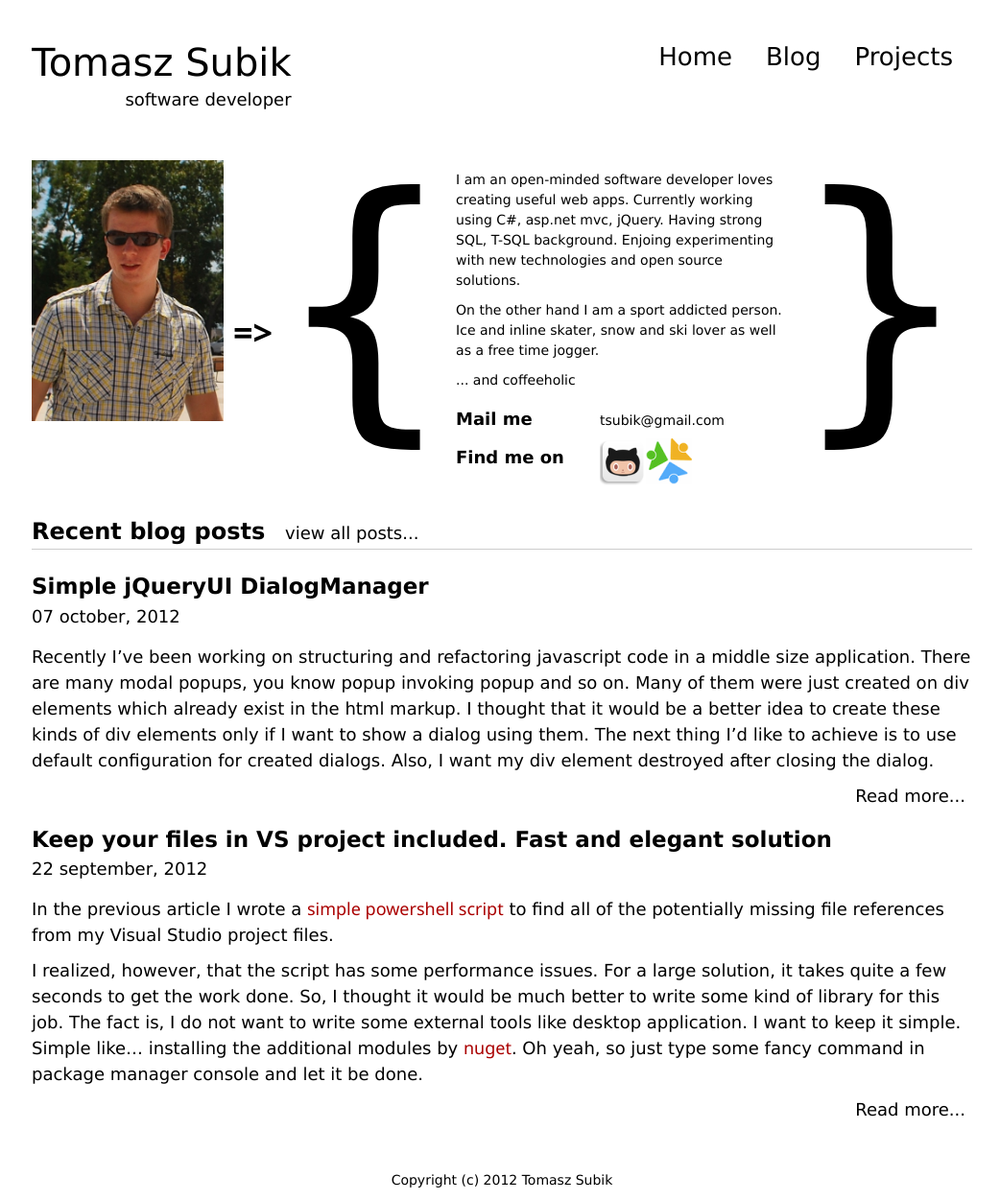
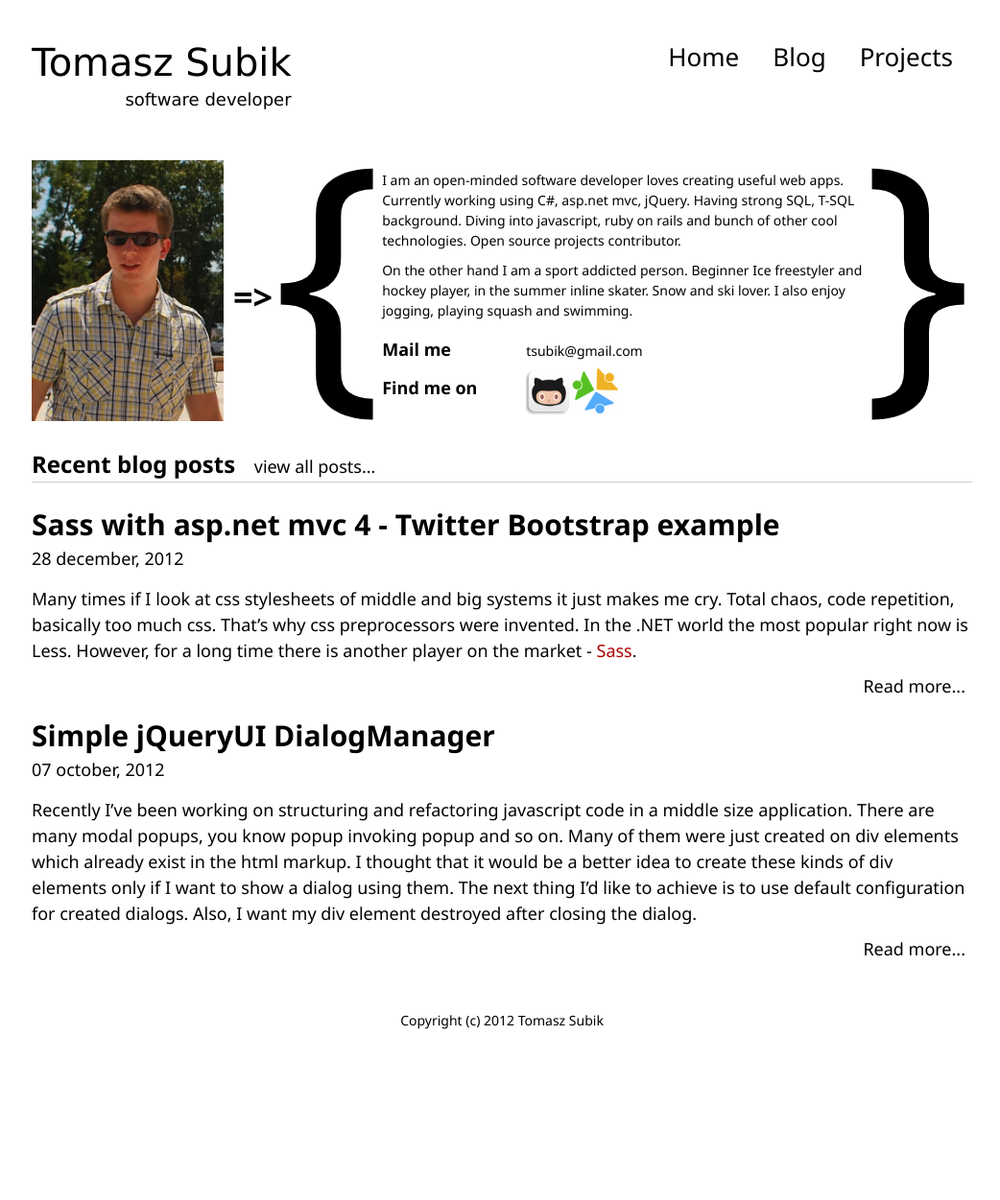
Before and after one commit to tsubik/tsubik, a Jekyll site: the page built from index.html, in a window 1280 px wide. Shown: the whole page at 96% size, without its empty margins (117-1159 px from the left). Built offline with Jekyll 4.4.1, drawn with Linux system fonts in a browser that asks for light colours; after the commit the page ends 1084 px from its top, so only the background shows below that.

Commit message:
some css improvements, ending sass post

```diff
--- a/_layouts/layout.html
+++ b/_layouts/layout.html
@@ -3,6 +3,7 @@
 <head>
     <meta charset="utf-8" />
     <meta name="viewport" content="width=device-width, initial-scale=1.0">
+    <meta name="description" content="Open-minded software developer who loves creating useful web apps (C#, asp.net mvc, jQuery, javascript, ruby on rails)">
     <title>{{ page.title }}</title>
     <link href="/css/reset.css" rel="stylesheet" type="text/css" />
     <link href="/css/Site.css" rel="stylesheet" type="text/css" />
--- a/_posts/blog/2012-12-28-twitter-bootstrap-aspnet-sass.md
+++ b/_posts/blog/2012-12-28-twitter-bootstrap-aspnet-sass.md
@@ -1,40 +1,39 @@
 ---
 layout: post
-title: "Twitter bootstrap with asp.net mvc 4 and SASS"
+title: "Sass with asp.net mvc 4 - Twitter Bootstrap example"
 categories: ["post"]
-tags: ["twitter","aspnet","sass"]
+tags: ["twitter","aspnet","sass","mvc"]
 date: 2012-12-28
 author: "Tomasz Subik"
-permalink: /blog/twitter-bootstrap-aspnetmvc4-sass/
--
+permalink: /blog/sass-with-aspnet-mvc4-twitter-bootstrap-example/
+---
 
-Many times if I look at css stylesheets of middle and big systems it just makes me cry or even vomit. Total chaos, code repetition, basicallt too much css. That's why css preprocessors were invented. In the .NET world the most popular right now is Less. However, for a long time there is another player on the market - [Sass][Sass]. <!-- more -->And that is what this post will be about - Sass along with asp.net (no matter mvc or not). If anyone doesn't know what Sass is, [check it out][Sass]. In a nutshell it is CSS preprocessor giving you much more power to create your stylesheets (nesting, mixing, variables, etc.). Blablabla... anyway in comparisons to less, sass is the winner, but you will choose whichever you like more.
+Many times if I look at css stylesheets of middle and big systems it just makes me cry. Total chaos, code repetition, basically too much css. That's why css preprocessors were invented. In the .NET world the most popular right now is Less. However, for a long time there is another player on the market - [Sass][Sass]. <!--more-->And that is what this post will be about - Sass along with asp.net (no matter mvc or not). If anyone doesn't know what Sass is, [check it out][Sass]. In a nutshell it is CSS preprocessor giving you much more power to create your stylesheets (nesting, mixing, variables, etc.). Blablabla... anyway in many comparisons to less, sass is the winner, but you will choose whichever you like more.
 There are some posts over the Internet describing how to use Sass with asp.net, but I want to show you how I'm using it and what I am avoiding.
 
 Pre-requirements
 ----------------
 
 Simple list what do we need to start playing around Sass:
+
 - Sass preprocessor engine
 - VS syntax highlight
 - something for debugging in the browser
 
 What I am using:
-- Compass as a preprocessor. You need to install ruby envoirement and then simple using your favorite console shell
-<noscript><pre>
-gem install compass
-</pre></noscript>
-<script src="https://gist.github.com/4457378.js?file=install_compass"></script>
 
+- [Compass][Compass] which using Sass as a preprocessor. You need to [install ruby][Ruby_For_Windows] envoirement and then simple using your favorite console shell
+<code>gem install compass</code>
 - For syntax highlighting I am using [Web Essentials][Web_Essentials] - I highly recommend this extension. Sass support is a new feature there and soon will be much better.
 - For development, debugging - Chrome development tools (for firefox users - [FireSass][FireSass])
 
 Ok. So what I am avoiding:
-1. Mindscape Web Workbench. Why??
+
+- Mindscape Web Workbench. Why??
 	- It's too heavy
 	- "Go Pro" everywhere. I'm sick of it. Want to comment a line in your .scss file using VS's shortcut - "commenting is only in pro version" - WTF? Are you kidding me?
 	- It using compass so.. do not rely on some commercial tools, when it is soo simple to use what they are using.
-2. That's it
+- That's it
 
 I recommend installing stuff I am using, but if you do not want install ruby and compass manually and you are "console hater" you can start with Web Workbench (it is using compass so ruby will be installed anyway).
 
@@ -45,79 +44,85 @@
 We don't want to build solution from scratch that's why we will use twitter bootstrap nuget package.
 
 First steps.
+
 1. Create new empty MVC 4 project.
-2. Install packages
+2. Install packages.
+
 <noscript><pre>
-PM> Install-Package twitter.bootstrap.mvc4
-PM> Install-Package twitter.bootstrap.mvc4.sample
+	PM> Install-Package twitter.bootstrap.mvc4
+	PM> Install-Package twitter.bootstrap.mvc4.sample
 </pre></noscript>
-<script src="https://gist.github.com/4457378.js?file=install_packages"></script>
+<script src="https://gist.github.com/4457378.js?file=install_packages"> </script>
 
 That's it. Fire up application and see what we got so far.
+
+![ASP.NET MVC 4 with Twitter Bootstrap and Sass](/images/blog/twitter_sass1.png "ASP.NET MVC 4 with Twitter Bootstrap and Sass")
 
 Now our application is using standard css stylesheets. Our goal is to replace them with a Sass files.
 
 Sass goodness
------------------
+---------
 
-I found out a nice [port from Less to Sass bootstrap][sass_twitter_bootstrap]. Nice job! Sure we gonna use it.
+I found out a nice [port from Less to Sass bootstrap][sass_twitter_bootstrap]. Nice job guys! Sure we gonna use it.
 
-If you have git, simple clone the repo, if you don't... install git :]. Fine, if you don't, just download zipped repo.
+If you have git, simple clone the repo, if you don't... [install git][Git_For_Windows] :]. Fine, if you don't, just download zipped repo.
 
 Next steps.
+
 1. Delete all css files in Content folder.
 2. Create Content\Sass\Twitter path.
 3. Copy all files from lib directory.
 4. Initialize compass project. Open console in root folder of web application.
-<noscript><pre>
-compass init
-</pre></noscript>
-<script src="https://gist.github.com/4457378.js?file=compass_init"></script>
+<code>
+	compass init
+</code>
 That will set up default compass project configuration. We need to change it a little bit.
 So now:
+
 1. Delete sass and stylesheet folder created in root path.
 2. Edit config.rb file
-<noscript><pre><code>
-# Set this to the root of your project when deployed:
-http_path = "/"
-css_dir = "Content"
-sass_dir = "Content/sass"
-images_dir = "Content/images"
-javascripts_dir = "javascripts"
-</code></pre></noscript>
-<script src="https://gist.github.com/4457378.js?file=config.rb"></script>
+	<noscript><pre>
+		# Set this to the root of your project when deployed:
+		http_path = "/"
+		css_dir = "Content"
+		sass_dir = "Content/sass"
+		images_dir = "Content/images"
+		javascripts_dir = "javascripts"
+	</pre></noscript>
+	<script src="https://gist.github.com/4457378.js?file=config.rb"> </script>
 
 3. Add application.scss file to Content/sass directory
-
-<noscript><pre><code>
-@import "compass/reset";
-@import "twitter/bootstrap";
-@import "twitter/responsive";
-</code></pre></noscript>
-<script src="https://gist.github.com/4457378.js?file=application_v1.scss"></script>
+	<noscript><pre>
+		@import "compass/reset";
+		@import "twitter/bootstrap";
+		@import "twitter/responsive";
+	</pre></noscript>
+	<script src="https://gist.github.com/4457378.js?file=application_v1.scss"> </script>
 
 So we are using one of compass built-in stylesheet (reset), main twitter bootstrap and reponsive stylesheet.
 
 Let's compile ours stylesheets
-<noscript><pre>
-compass compile
-</pre></noscript>
-<script src="https://gist.github.com/4457378.js?file=compass_compile"></script>
+<code>compass compile</code>
 Now in Content directory we have all needed stylesheets.
 
 Update application layouts to use application.css from Content directory.
 
 delete followings
-<noscript><pre><code>
-<link href="@Styles.Url("~/content/css")" rel="stylesheet"/>
-<link href="@Styles.Url("~/Content/css-responsive")" rel="stylesheet" type="text/css" />
-</code>
+<noscript><pre>
+<![CDATA[
+	<link href="@Styles.Url("~/content/css")" rel="stylesheet"/>
+	<link href="@Styles.Url("~/Content/css-responsive")" rel="stylesheet" type="text/css" />
+]]>
 </pre></noscript>
-<script src="https://gist.github.com/4457378.js?file=layout_1.html"></script>
+<script src="https://gist.github.com/4457378.js?file=layout_1.html"> </script>
+
+
 add only application.css
-<noscript><pre><code>
-<link href="@Styles.Url("~/Content/application.css")" rel="stylesheet" type="text/css" />
-</code></pre></noscript>
+<noscript><pre>
+<![CDATA[
+	<link href="@Styles.Url("~/Content/application.css")" rel="stylesheet" type="text/css" />
+]]>
+</pre></noscript>
 <script src="https://gist.github.com/4457378.js?file=layout_2.html"> </script>
 
 Run application to check out if everything is working as it should.
@@ -125,19 +130,18 @@
 Playground
 ------------------
 
-
-We set up so playground. Before you start coding anything using Sass I recommend get familiar with its features - [Sass tutorial][sass_tutorial]. After that we can play around.
+Before you start doing anything using Sass I recommend get familiar with its features - [Sass tutorial][sass_tutorial]. After that we can play around.
 
 I changed "sing-up" page.
 
-Move inline style from _BootstrapLayout.empty.cshtml layout into application.scss
-<noscript><pre><code>
+Move inline style from \_BootstrapLayout.empty.cshtml layout into application.scss
+
+<noscript><pre>
 body {
 	padding-top: 40px;
 	padding-bottom: 40px;
 	background-color: #f5f5f5;
 }
-
 .form-signin {
 	max-width: 300px;
 	padding: 19px 29px 29px;
@@ -162,23 +166,19 @@
 	margin-bottom: 15px;
 	padding: 7px 9px;
 }
-
-</code></pre></noscript>
-<script src="https://gist.github.com/4457378.js?file=application.css"></script>
+</pre></noscript>
+<script src="https://gist.github.com/4457378.js?file=application.css"> </script>
 
 Now change it a little bit using sass features (I'm using variables from twitter bootstrap here) and import twitter bootstrap and compass default reset stylesheet.
-<noscript><pre><code>
-
+<noscript><pre>
 @import "compass/reset";
 @import "twitter/bootstrap";
-
 body
 {
     padding-top: 40px;
     padding-bottom: 40px;
     background-color: $white;
 }
-
 .form-signin
 {
     max-width: 300px;
@@ -188,7 +188,6 @@
     border: 1px solid $inputBorder;
     @include border-radius($baseBorderRadius);
     @include box-shadow(inset 0 1px 2px rgba(0,0,0,.05));
-
     .form-signin-heading, .checkbox
     {
         margin-bottom: 10px;
@@ -201,10 +200,9 @@
         padding: 7px 9px;
     }
 }
-
 @import "twitter/responsive";
-</code></pre></noscript>
-<script src="https://gist.github.com/4457378.js?file=application_v2.scss"></script>
+</pre></noscript>
+<script src="https://gist.github.com/4457378.js?file=application_v2.scss"> </script>
 
 It will change a little design, but... so what. In this little example I show you usage of variables, mixins and nestings.
 
@@ -236,11 +233,11 @@
 
 Just type in the console
 
-compass watch
+<code>compass watch</code>
 
 And now everytime if you change something in your sass files, the compass will notice this and your stylesheets will be recompiled.
 
-You can also execute "compass compile" after your project compilation adding this to the end of the project file
+You can also execute <code class="inline">compass compile</code> after your project compilation adding this to the end of the project file
 <noscript><pre>
 <Target Name="AfterCompile" Condition=" '$(Configuration)' == 'Release' ">
     <Exec Command="compass compile" />
@@ -249,7 +246,7 @@
     </ItemGroup>
 </Target>
 </pre></noscript>
-<script src="https://gist.github.com/4457378.js?file=project.xml"></script>
+<script src="https://gist.github.com/4457378.js?file=project.xml"> </script>
 
 Full solution
 -----------------
@@ -260,7 +257,9 @@
 [Compass]: http://compass-style.org
 [Web_Essentials]: http://visualstudiogallery.msdn.microsoft.com/07d54d12-7133-4e15-becb-6f451ea3bea6
 [FireSass]: https://addons.mozilla.org/pl/firefox/addon/firesass-for-firebug
+[Ruby_For_Windows]: http://rubyinstaller.org/
 [sass_twitter_bootstrap]: https://github.com/jlong/sass-twitter-bootstrap
+[Git_For_Windows]: http://msysgit.github.com
 [sass_tutorial]: http://sass-lang.com/tutorial.html
 [Debug_info_chrome]: http://benfrain.com/add-sass-compass-debug-info-for-chrome-web-developer-tools
 [Full_solution]: https://github.com/tsubik/aspnet_twitter_sass
--- a/blog.html
+++ b/blog.html
@@ -23,6 +23,7 @@
                 </div>
             </article>
         </section>
+        <hr class="blog-posts-separator"/>
    {% endfor %}
 
 
--- a/css/Site.css
+++ b/css/Site.css
@@ -7,7 +7,7 @@
     background-color: #ffffff;
     font-size: 18px;
     line-height: 1.5;
-    font-family: "Segoe UI Light", Verdana, Helvetica, Sans-Serif;
+    font-family: "Segoe UI", Verdana, Helvetica, Sans-Serif;
     margin: 0;
     padding: 0;
     color: #000000;
@@ -63,6 +63,7 @@
 }
 section#sectionMyName
 {
+    font-family: "Segoe UI Light", Verdana, Helvetica, Sans-Serif;
     float: left;
 }
 section#sectionMyName h2
@@ -85,11 +86,13 @@
 nav ul
 {
     list-style: none;
+    padding-left: 0px;
 }
 nav ul li
 {
     float: left;
     margin-left: 15px;
+    list-style: none;
 }
 nav ul li:hover
 {
@@ -217,7 +220,7 @@
 }
 .blog-posts article header h1
 {
-    font-size: 23px;
+    font-size: 30px;
     /*color: #4A91AC;*/
     color: black;
 }
@@ -228,6 +231,12 @@
 .blog-posts article .post-content
 {
     margin-top: 15px;
+}
+.blog-posts article .post-content h2
+{
+    margin-top: 20px;
+    margin-bottom: 10px;
+    font-size: 22px;
 }
 .blog-posts article .post-content a{
     font-family: "Segoe UI", Verdana, Helvetica, Sans-Serif;
@@ -241,9 +250,32 @@
 {
     margin-bottom: 10px;
 }
-.blog-posts article .post-content ol
+.blog-posts article .post-content ol, .blog-posts article .post-content ul
 {
-    padding-left: 20px;
+    padding-left: 1.5em;
+}
+
+.post-content ul li{
+    margin: 0.5em auto;
+    list-style: disc;
+}
+.post-content ol li{
+    margin: 0.5em auto;
+}
+.post-content ul li ul li{
+    list-style: circle;
+}
+.post-content pre{
+    white-space: pre;
+}
+.post-content code, .post-content code.inline{
+    display: block;
+    margin: 0.3em;
+    padding: 0.2em;
+    background: #f8f8ff;
+}
+.post-content code.inline{
+    display: inline;
 }
 
 .blog-posts article .post-readmore
@@ -259,6 +291,10 @@
 {
         color: #fff;
     background-color: #4A91AC;
+}
+hr.blog-posts-separator
+{
+    margin: 3em auto;
 }
 .gist
 {
--- a/index.html
+++ b/index.html
@@ -18,15 +18,11 @@
                         <div id="infoSectionMeDesc">
                             <p>
                                 I am an open-minded software developer loves creating useful web apps. Currently working using C#, asp.net mvc, jQuery.
-                                Having strong SQL, T-SQL background. Enjoing experimenting with new technologies and open source solutions.
+                                Having strong SQL, T-SQL background. Diving into javascript, ruby on rails and bunch of other cool technologies. Open source projects contributor.
                             </p>
                             <p>
-                                On the other hand I am a sport addicted person. Ice and inline skater, snow and ski lover as well as a free time jogger.
+                                On the other hand I am a sport addicted person. Beginner Ice freestyler and hockey player, in the summer inline skater. Snow and ski lover. I also enjoy jogging, playing squash and swimming.
                             </p>
-                            <p>
-                                ... and coffeeholic
-                            </p>
-
                             <p class="mailme">
                                 <span class="leftCol">Mail me</span>tsubik@gmail.com <br />
                                 <span class="leftCol">Find me on</span><a href="http://www.github.com/tsubik"><img src="images/github-icon.png" /></a><a href="http://www.goldenline.pl/tomasz-subik"><img src="images/goldenline-icon.png" /></a>
```
Also changed, not shown: other parts of _posts/blog/2012-12-28-twitter-bootstrap-aspnet-sass.md (+4 -5 lines), images/blog/twitter_sass1.png (added).
